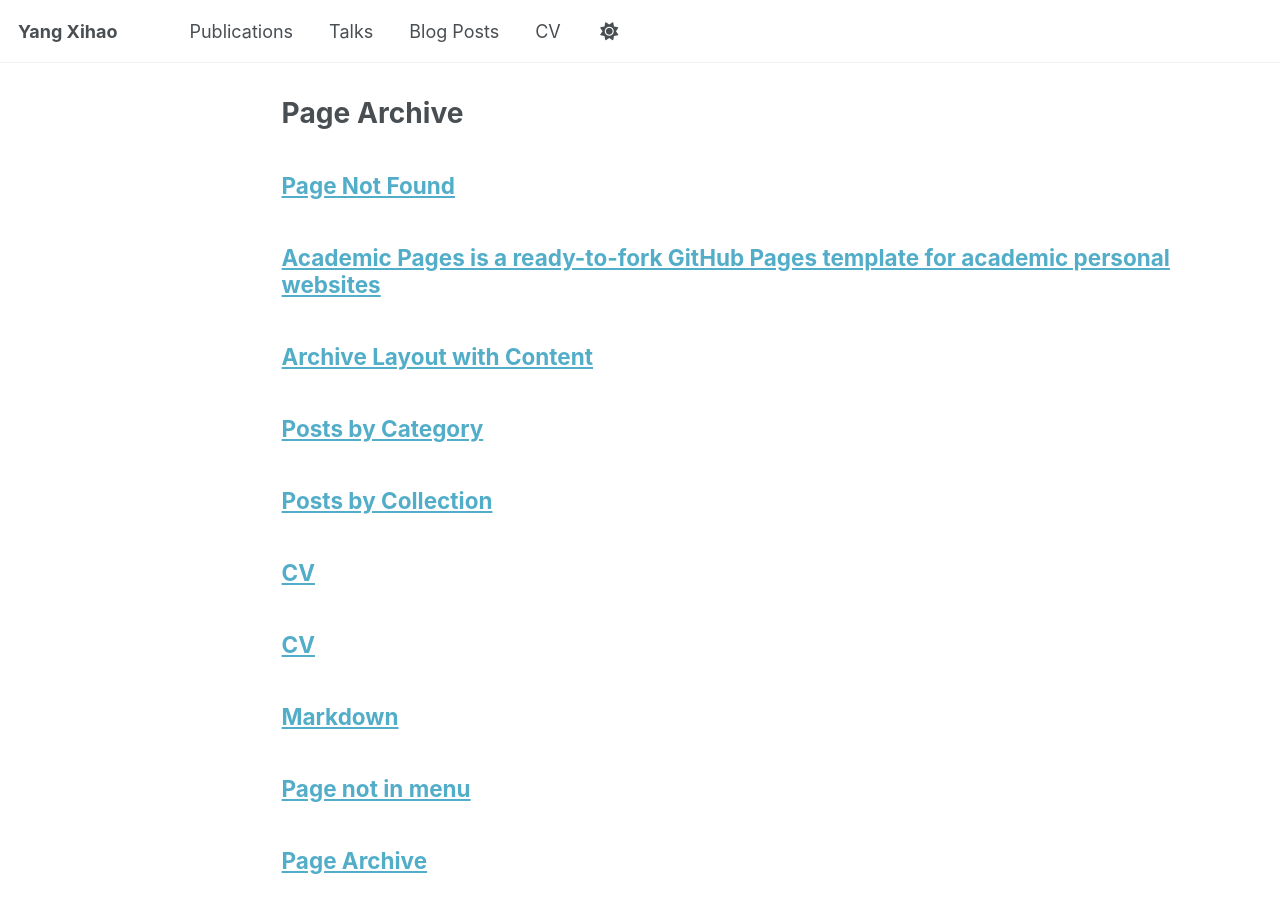
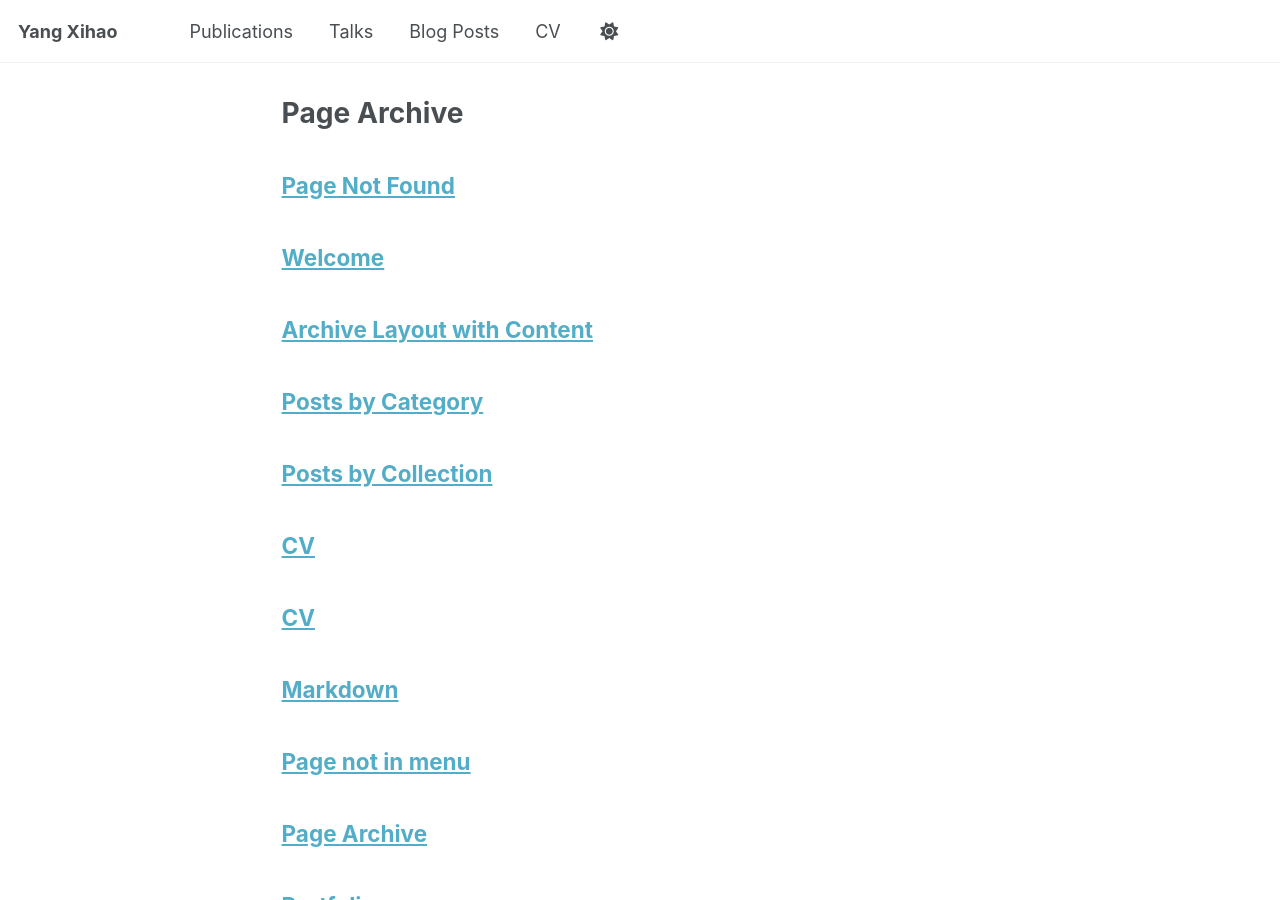
Before and after one commit to xihao-yang/xihao-yang.github.io, a Jekyll site: the page built from _pages/page-archive.html, in a window 1280 px wide and 900 px high. Built offline with Jekyll 4.4.1, drawn with Linux system fonts in a browser that asks for light colours; a script that is not in the unit is left out.

Commit message:
Update about.md

```diff
--- a/_pages/about.md
+++ b/_pages/about.md
@@ -1,10 +1,13 @@
 ---
+
 permalink: /
-title: "Academic Pages is a ready-to-fork GitHub Pages template for academic personal websites"
+title: "Home"
 author_profile: true
 redirect_from:
-  - /about/
-  - /about.html
+
+* /about/
+* /about.html
+
 ---
 
 # Welcome
```
Also changed, not shown: other parts of _pages/about.md (+1 -1 lines).
